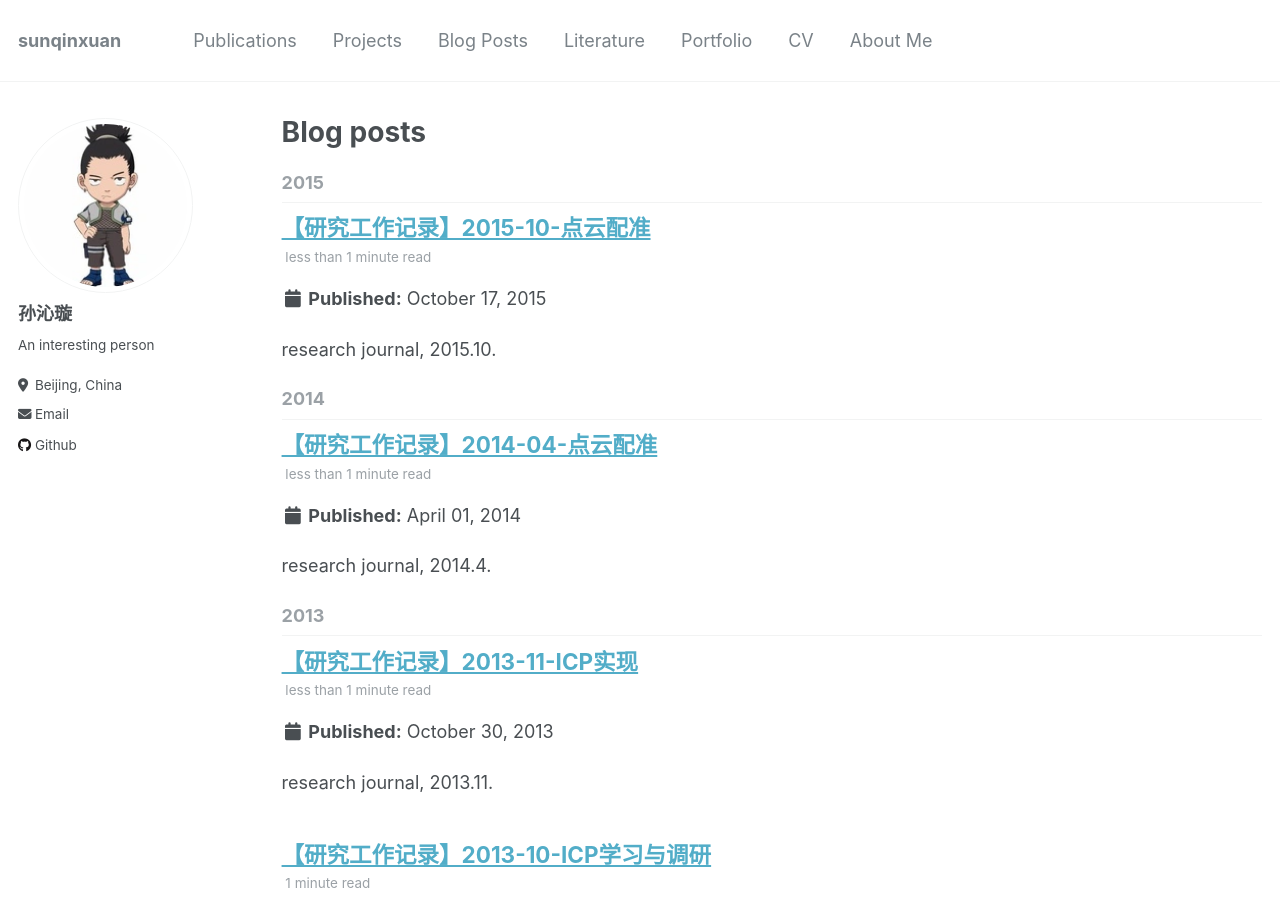
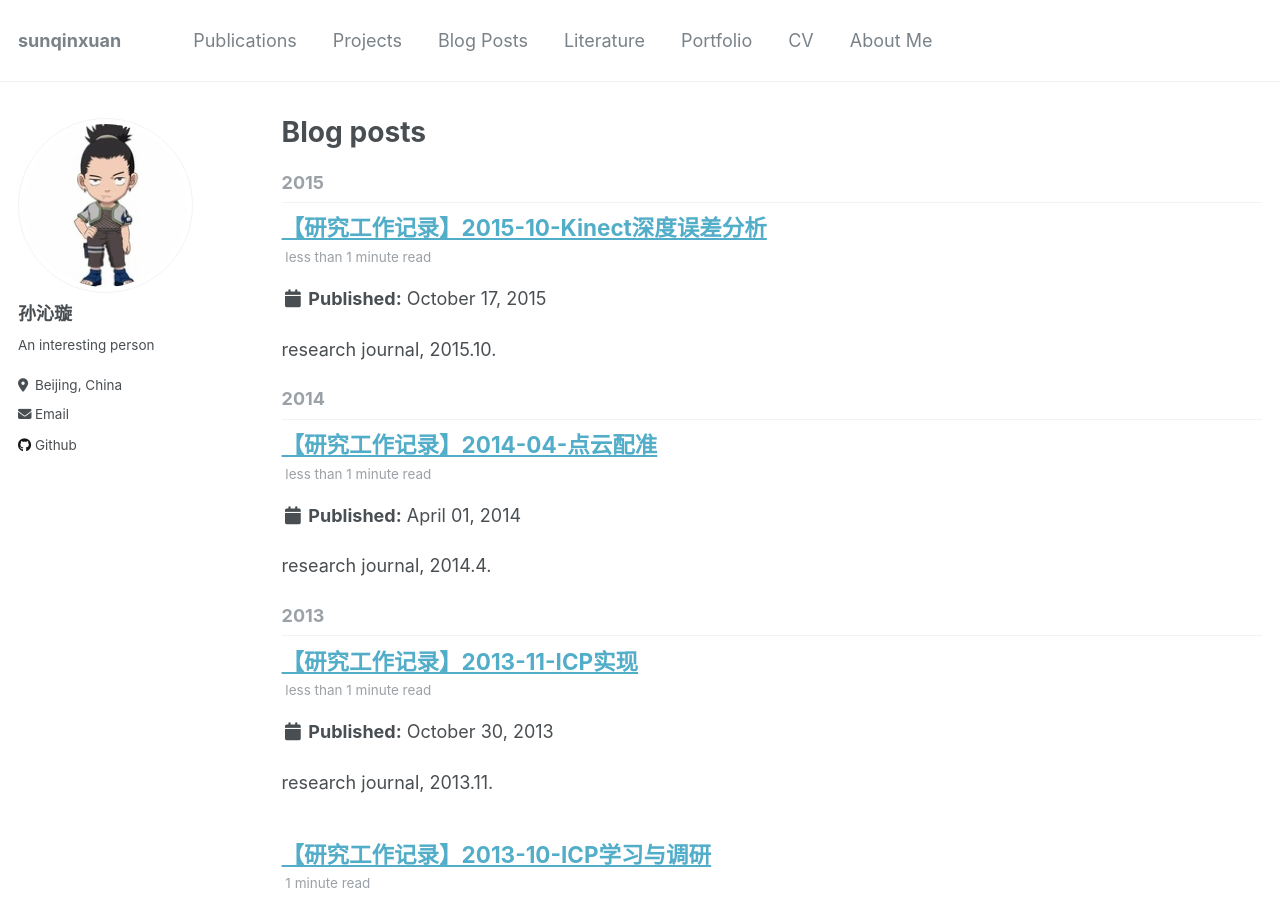
Before and after one commit to wdyiwdwd/wdyiwdwd.github.io, a Jekyll site: the page built from _pages/year-archive.html, in a window 1280 px wide and 900 px high. Built offline with Jekyll 4.4.1, drawn with Linux system fonts in a browser that asks for light colours.

Commit message:
Update 2015-10-17-research-journal.md

```diff
--- a/_posts/2015-10-17-research-journal.md
+++ b/_posts/2015-10-17-research-journal.md
@@ -1,5 +1,5 @@
 ---
-title: '【研究工作记录】2015-10-点云配准'
+title: '【研究工作记录】2015-10-Kinect深度误差分析'
 date: 2015-10-17
 permalink: /posts/research-journal-2015-10/
 tags:
@@ -30,11 +30,13 @@ research journal, 2015.10.
 ### Kinect数据误差的三个方面
 
 - 深度随机误差 random error
+
   $$
   \sigma_Z=\frac{m}{fb}Z^2\sigma_{d'}
   $$
 
 - 深度分辨率 depth resolution
+
   $$
   \Delta_Z=\frac{m}{fb}Z^2
   $$
@@ -43,6 +45,7 @@ research journal, 2015.10.
   - 导致深度值不连续（即点云分层）的现象（见下一页图）
 
 - XY平面点密度 point density
+
   $$
   \Delta_X=\Delta_Y=\frac{Z_K}{f}p_x
   $$
@@ -64,7 +67,7 @@ research journal, 2015.10.
 对应上面9个图中的黄色矩形
 
 | **深度(mm)** | **分辨率(mm)** | **密度(mm)** |
-| :----------: | :----------------: | ---------------- |
+| :----------: | :----------------: | :--------------: |
 | 1765         | 8                  | 3.3              |
 | 2150         | 14                 | 4.0              |
 | 2670         | 20                 | 5.0              |
@@ -80,12 +83,18 @@ research journal, 2015.10.
 其中（标定得到）
 
 $$
-\frac{m}{fb}=2.85e-5 \\
-f=5.453mm \\
+\frac{m}{fb}=2.85e-5
+$$
+
+$$
+f=5.453mm
+$$
+
+$$
 p_x=p_y=9.3\mu m
 $$
 
-![img](https://sunqinxuan.github.io/images/posts-research-journal-2015-10-img3.png)
+<img src="https://sunqinxuan.github.io/images/posts-research-journal-2015-10-img3.png" alt="img" style="zoom:70%;" />
 
 引用他人验证随机误差与深度之间关系的实验结果[^1]：
 
@@ -101,9 +110,11 @@ $$
 
 在深度值6000mm以内：
 
-深度的随机误差在50mm以内，并随深度平方增长
-深度分辨率在100mm以内，并随深度平方增长
-XY平面点密度10mm以内，并随深度线性增长
+- 深度的随机误差在50mm以内，并随深度平方增长
+
+- 深度分辨率在100mm以内，并随深度平方增长
+
+- XY平面点密度10mm以内，并随深度线性增长
 
 文献[^1]中说当拟合点数足够大时即可以忽略分辨率的影响（图中蓝色曲线），但文中并未展示相关实验结果来验证这一点（不过文中实验用到4500个数据点来做拟合确实已经足够多）。
 
@@ -129,7 +140,7 @@ $$
 
 即所拟合局部平面的大小，须要足够大，以至于可以忽略当前深度值下平面法向量方向的不确定度。
 
-![img](https://sunqinxuan.github.io/images/posts-research-journal-2015-10-img5.png)
+<img src="https://sunqinxuan.github.io/images/posts-research-journal-2015-10-img5.png" alt="img" style="zoom:70%;" />
 
 下面需要考虑：如何表征拟合局部平面的大小。
 
```
